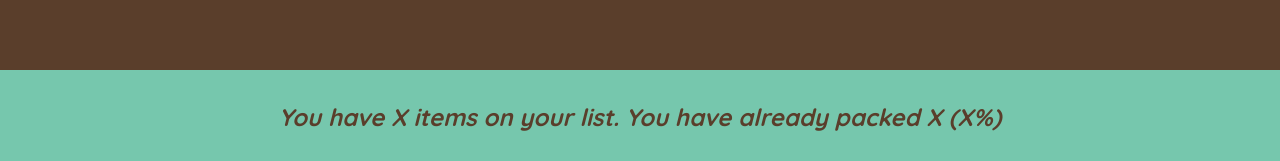
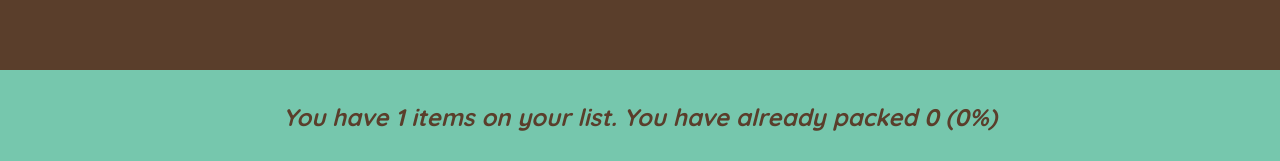
Before and after one commit to subodh2708/travel-list, a React (Create React App) app: page / in a window 1280 px wide. Both pictures are taken after typing "Sample" into the empty fields and a click on the button "ADD". Shown: the part 636-797 px from the top of the page. Built offline with nearby package versions, Linux system fonts and the light colour scheme.

Commit message:
use derived state to add statistic

```diff
--- a/src/App.js
+++ b/src/App.js
@@ -34,7 +34,7 @@ export default function App() {
         onDeleteItems={handleDeleteItems}
         onToggleItem={handletoggleItems}
       />
-      <Stats />
+      <Stats items={items} />
     </div>
   );
 }
@@ -117,10 +117,27 @@ function Item({ item, onDeleteItems, onToggleItem }) {
   );
 }
 
-function Stats() {
+function Stats({ items }) {
+  if (!items.length)
+    return (
+      <p className="stats"> Start adding some Items to your packing list.</p>
+    );
+  const numItems = items.length;
+  const numPacked = items.filter((item) => item.packed).length;
+  console.log(numPacked);
+  const percentage = Math.trunc((numPacked / items.length) * 100);
+  console.log(percentage);
+
   return (
     <footer className="stats">
-      <em>You have X items on your list. You have already packed X (X%)</em>
+      {percentage === 100 ? (
+        <p>You have packed everthing,You are ready to go✈️</p>
+      ) : (
+        <em>
+          You have {numItems} items on your list. You have already packed{" "}
+          {numPacked} ({percentage}%)
+        </em>
+      )}
     </footer>
   );
 }
```
